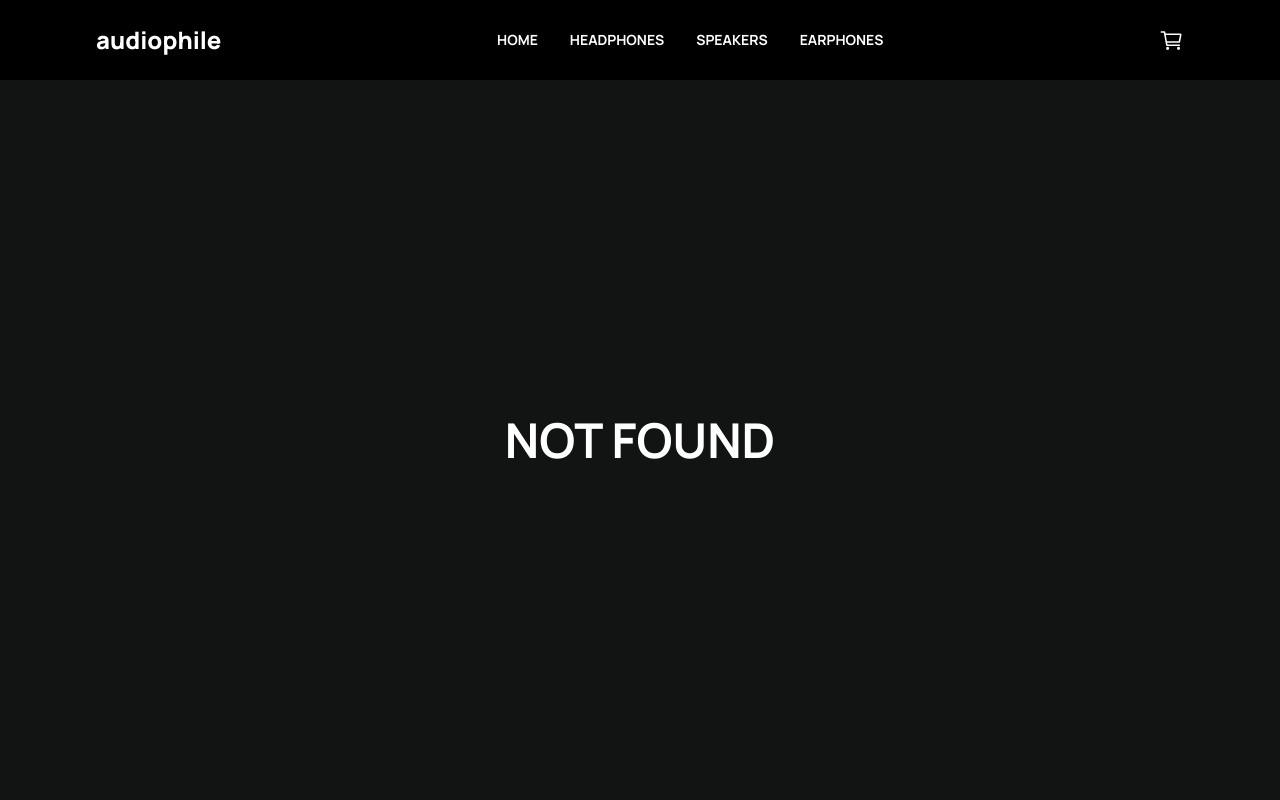
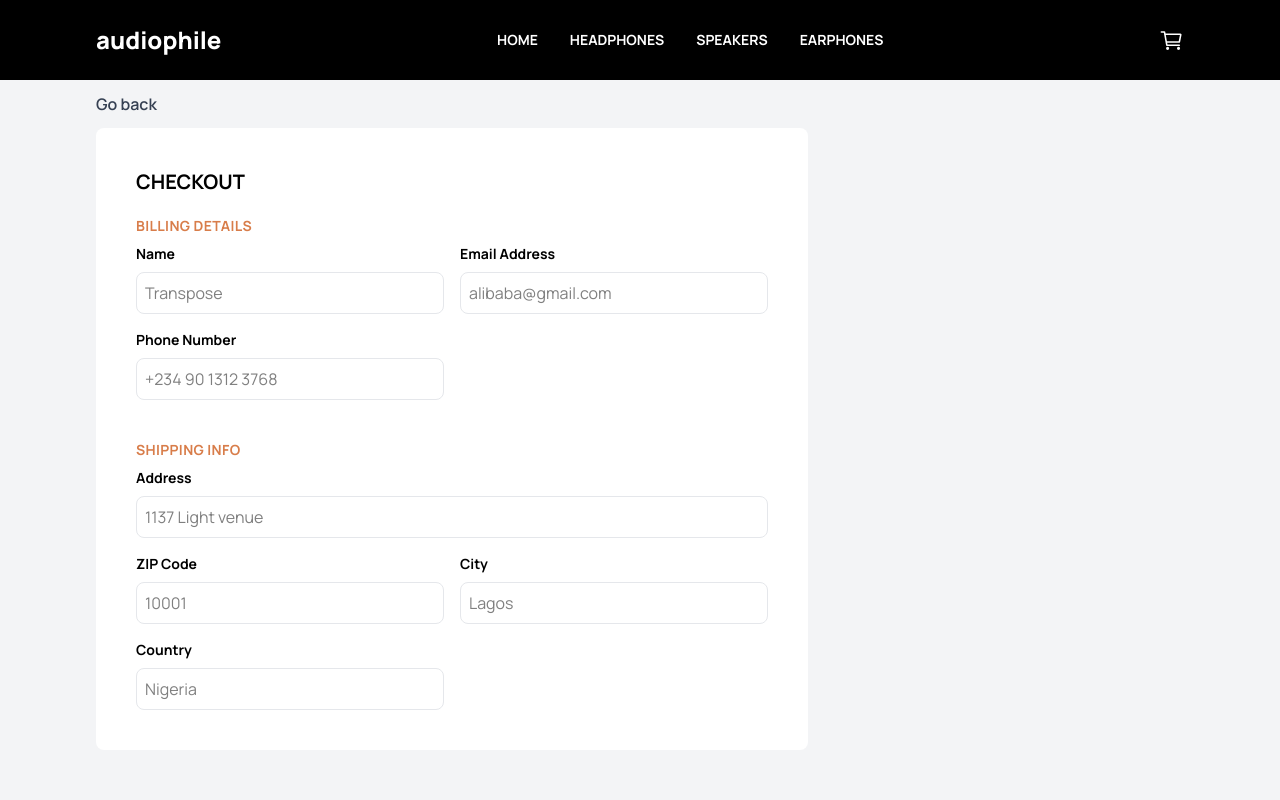
Before and after one commit to TofunmiTranspose/Audiophile, a React (Vite) app: page /checkout in a window 1280 px wide. Shown: the top 800 px of the page. Built offline with nearby package versions, Linux system fonts and the light colour scheme.

Commit message:
Add Checkout component and integrate routing in App; update CartPage for navigation

```diff
--- a/src/App.tsx
+++ b/src/App.tsx
@@ -6,6 +6,7 @@
 import Earphones from "./components/earphones/Earphones";
 import ProductDetail from "./components/category/ProductDetail";
 import Cart from "./context/Cart";
+import Checkout from "./components/Checkout";
 
 function App() {
   return (
@@ -17,6 +18,7 @@
             <Route path="headphones" element={<Headphones />} />
             <Route path="speakers" element={<Speakers />} />
             <Route path="earphones" element={<Earphones />} />
+            <Route path="checkout" element={<Checkout />} />
             <Route path="/:type/:product" element={<ProductDetail />} />
             <Route
               path="*"
--- a/src/components/CartPage.tsx
+++ b/src/components/CartPage.tsx
@@ -1,5 +1,6 @@
 import { use } from "react";
 import { CartContext, type CartType } from "../context/Cart";
+import { Link } from "react-router-dom";
 
 const Cart = ({
   show,
@@ -49,6 +50,8 @@
         >
           X
         </p>
+        {cart && cart.length > 0 ? (
+          <div className="space-y-3">
             <div className="flex justify-between items-center mb-4">
               <h2 className="font-bold text-sm">CART ({cart?.length ?? 0})</h2>
               <button
@@ -59,8 +62,7 @@
               </button>
             </div>
             <div className="grid gap-3">
-          {cart && cart.length > 0 ? (
-            cart?.map((cart, i) => (
+              {cart?.map((cart, i) => (
                 <div key={i} className="flex justify-between items-center">
                   <div className="flex items-center gap-2">
                     <div className="bg-gray-100 p-1.5 rounded">
@@ -91,12 +93,7 @@
                     </button>
                   </div>
                 </div>
-            ))
-          ) : (
-            <div className="py-10 flex justify-center items-center font-semibold">
-              Cart is empty
-            </div>
-          )}
+              ))}
             </div>
 
             <div className="flex items-center justify-between text-xs">
@@ -112,9 +109,18 @@
                 ).toFixed(2)}
               </p>
             </div>
-        <button className="bg-primary cursor-pointer mt-5 flex w-full items-center justify-center text-white text-xs font-semibold rounded h-8">
+            <Link
+              to={"/checkout"}
+              className="bg-primary cursor-pointer mt-5 flex w-full items-center justify-center text-white text-xs font-semibold rounded h-8"
+            >
               Checkout
-        </button>
+            </Link>
+          </div>
+        ) : (
+          <div className="py-10 flex justify-center items-center font-semibold">
+            Cart is empty
+          </div>
+        )}
       </div>
     </div>
   );
--- /dev/null
+++ b/src/components/Checkout.tsx
@@ -0,0 +1,85 @@
+import { use } from "react";
+import { CartContext } from "../context/Cart";
+import { useNavigate } from "react-router-dom";
+import Input from "../utils/Input";
+
+const Checkout = () => {
+  const { setShow } = use(CartContext);
+  const navigate = useNavigate();
+  setShow(false);
+  return (
+    <div className="min-h-[90vh] bg-gray-100">
+      <div className="w-17/20 mx-auto">
+        <button onClick={() => navigate(-1)}>
+          <p className="my-3 text-gray-700 font-semibold">Go back</p>
+        </button>
+        <div className="grid grid-cols-[2fr_1fr] gap-5">
+          <div className="p-5 md:p-10 rounded-lg bg-white">
+            <h1 className="text-xl font-bold mb-5">CHECKOUT</h1>
+            <form className="space-y-10">
+              <div className="space-y-2">
+                <h2 className="primary font-bold text-sm tracking-wide">
+                  BILLING DETAILS
+                </h2>
+                <div className="grid md:grid-cols-2 gap-2 md:gap-4">
+                  <Input
+                    type="text"
+                    id="name"
+                    label="Name"
+                    placeholder="Transpose"
+                  />
+                  <Input
+                    type="email"
+                    id="email"
+                    label="Email Address"
+                    placeholder="alibaba@gmail.com"
+                  />
+                  <Input
+                    type="tel"
+                    id="phone"
+                    label="Phone Number"
+                    placeholder="+234 90 1312 3768"
+                  />
+                </div>
+              </div>
+              <div className="space-y-2">
+                <h2 className="primary font-bold text-sm tracking-wide">
+                  SHIPPING INFO
+                </h2>
+                <div className="grid md:grid-cols-2 gap-2 md:gap-4">
+                  <Input
+                    type="text"
+                    id="address"
+                    label="Address"
+                    placeholder="1137 Light venue"
+                    span={2}
+                  />
+                  <Input
+                    type="text"
+                    id="zip"
+                    label="ZIP Code"
+                    placeholder="10001"
+                  />
+                  <Input
+                    type="text"
+                    id="city"
+                    label="City"
+                    placeholder="Lagos"
+                  />
+                  <Input
+                    type="text"
+                    id="country"
+                    label="Country"
+                    placeholder="Nigeria"
+                  />
+                </div>
+              </div>
+            </form>
+          </div>
+        </div>
+      </div>
+    </div>
+  );
+};
+
+export default Checkout;
--- a/src/components/category/Product.tsx
+++ b/src/components/category/Product.tsx
@@ -4,7 +4,7 @@
 import { useParams } from "react-router-dom";
 
 const Product = ({
-  order = 1,
+  order,
   data,
 }: {
   order?: number;
@@ -50,17 +50,18 @@
       setCart((cart ?? []).filter((item) => item.name !== data.name));
     }
   };
+  console.log(order);
 
   return (
     <div className="grid grid-cols-2 gap-20">
       <div
         className={`order-${
-          order + 1
+          order && order + 2
         } flex-1 items-center justify-center bg-black/4  rounded p-10`}
       >
         <img src={data.image} className=" max-h-90 mx-auto" />
       </div>
-      <div className="order-1 flex flex-col justify-center gap-5">
+      <div className={`order-2 flex flex-col justify-center gap-5`}>
         <p className="secondary manrope text-sm font-bold tracking-[0.5em]">
           NEW PRODUCT
         </p>
@@ -98,4 +99,3 @@
 };
 
 export default Product;
-/* { cart: Math.max(cart?.cart ?? 0, 1) - 1 } */
--- a/src/components/category/ProductDetail.tsx
+++ b/src/components/category/ProductDetail.tsx
@@ -16,7 +16,7 @@
   return (
     <div className="bg-white p-10">
       <button onClick={() => navigate(-1)}>
-        <p className="mb-3 font-semibold">back</p>
+        <p className="mb-3 font-semibold">Go back</p>
       </button>
       <div className="space-y-20">
         <Product data={productData} />
--- a/src/context/Cart.tsx
+++ b/src/context/Cart.tsx
@@ -9,17 +9,22 @@
 export interface CartContextType {
   cart: CartType[] | null;
   setCart: (cart: CartType[] | null) => void;
+  show: boolean;
+  setShow: (i: boolean) => void;
 }
 
 export const CartContext = createContext<CartContextType>({
   cart: null,
   setCart: () => {},
+  show: false,
+  setShow: () => {},
 });
 
 const Cart = ({ children }: { children: ReactNode }) => {
+  const [show, setShow] = useState(false);
   const [cart, setCart] = useState<CartType[] | null>(null);
   return (
-    <CartContext.Provider value={{ cart, setCart }}>
+    <CartContext.Provider value={{ cart, setCart, show, setShow }}>
       {children}
     </CartContext.Provider>
   );
--- a/src/layouts/RootLayout.tsx
+++ b/src/layouts/RootLayout.tsx
@@ -2,12 +2,13 @@
 import Sidebar from "../components/Sidebar";
 import Footer from "../components/Footer";
 import { Outlet } from "react-router-dom";
-import { useState } from "react";
+import { use, useState } from "react";
 import Cart from "../components/CartPage";
+import { CartContext } from "../context/Cart";
 
 const RootLayout = () => {
   const [isOpen, setIsOpen] = useState(false);
-  const [show, setShow] = useState(false);
+  const { show, setShow } = use(CartContext);
   const toggleSidebar = () => setIsOpen(!isOpen);
   return (
     <div className="dark1">
--- /dev/null
+++ b/src/utils/Input.tsx
@@ -0,0 +1,29 @@
+const Input = ({
+  type,
+  id,
+  label,
+  placeholder,
+  span,
+}: {
+  type: string;
+  id: string;
+  label: string;
+  placeholder: string;
+  span?: number;
+}) => {
+  return (
+    <div className={`flex flex-col gap-2 ${span === 2 ? "col-span-2" : ""}`}>
+      <label htmlFor={id} className="text-sm font-bold">
+        {label}
+      </label>
+      <input
+        type={type}
+        id={id}
+        placeholder={placeholder}
+        className="border border-gray-200 rounded md:rounded-lg p-2"
+      />
+    </div>
+  );
+};
+
+export default Input;
```
Lines whose indentation alone changed are shown as unchanged.
